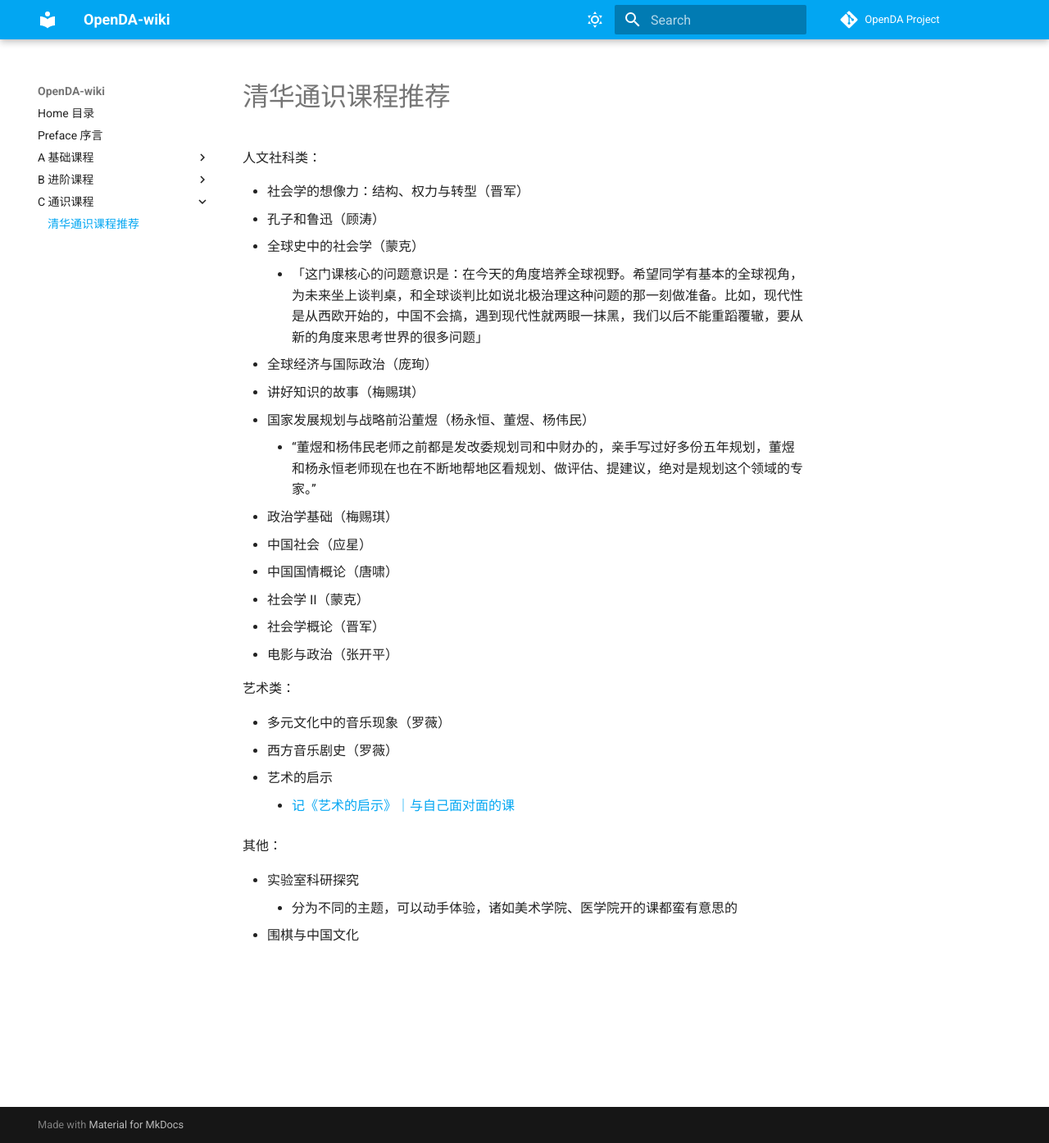
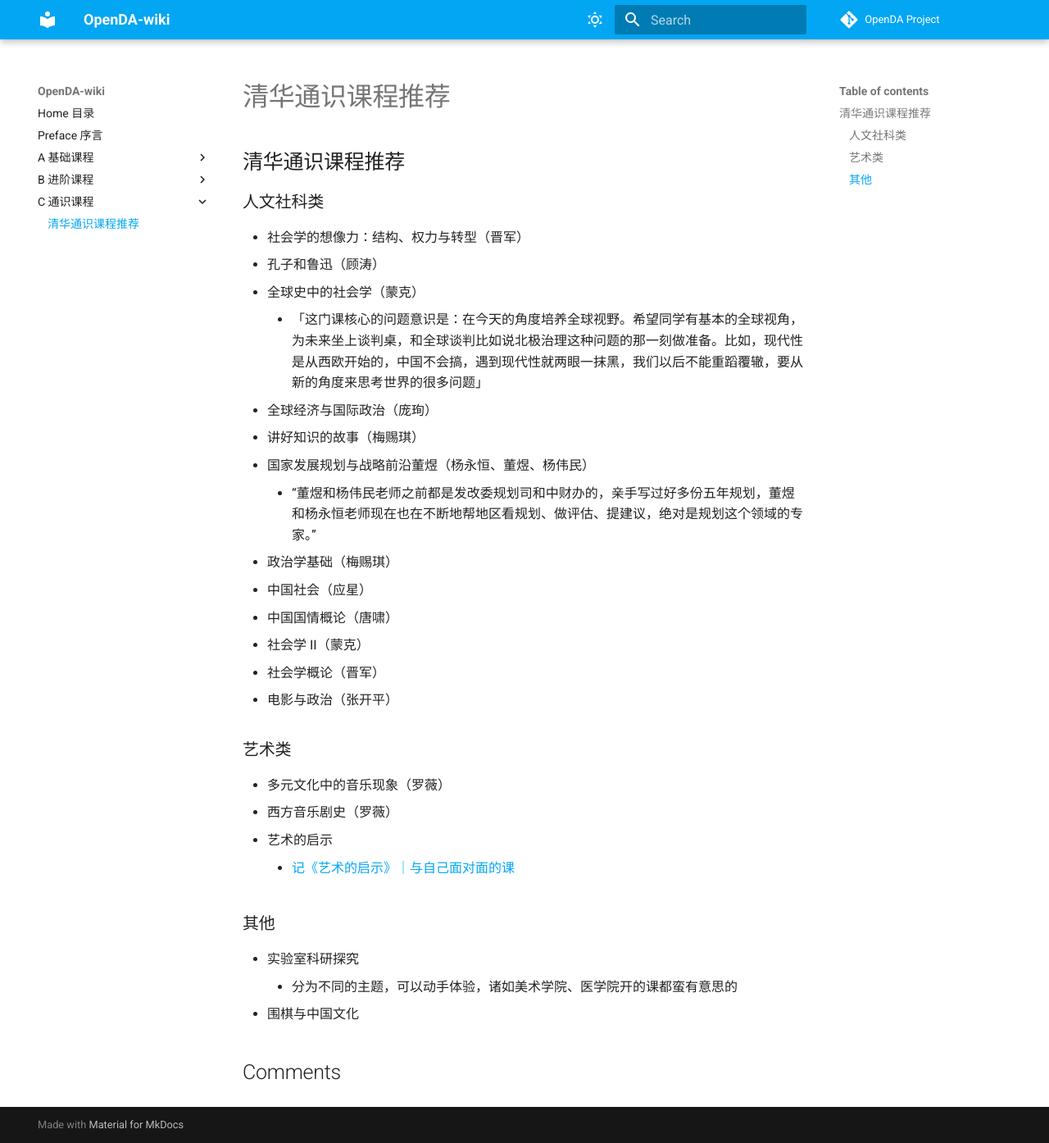
Before and after one commit to Open-DA/OpenDA-Wiki, an MkDocs documentation site: the page built from docs/C_general_recommendation.md, in a window 1280 px wide and 1394 px high. Shown: the whole window at 82% size. Built offline with MkDocs 1.6.1 and Material for MkDocs 9.7.7, drawn with Linux system fonts in a browser that asks for light colours; comment, search, counter and statistics services are not loaded.

Commit message:
2024-08-11 01:07:12

```diff
--- a/docs/C_general_recommendation.md
+++ b/docs/C_general_recommendation.md
@@ -1,4 +1,12 @@
-人文社科类：
+---
+comments: true
+---
+
+
+## 清华通识课程推荐
+
+
+### 人文社科类
 
 - 社会学的想像力：结构、权力与转型（晋军）
 - 孔子和鲁迅（顾涛）
@@ -15,14 +23,14 @@
 - 社会学概论（晋军）
 - 电影与政治（张开平）
 
-艺术类：
+### 艺术类
 
 - 多元文化中的音乐现象（罗薇）
 - 西方音乐剧史（罗薇）
 - 艺术的启示
     - [记《艺术的启示》｜与自己面对面的课](https://mp.weixin.qq.com/s/cCYkxulpHUov1crTMZpqlQ)
 
-其他：
+### 其他
 
 - 实验室科研探究
     - 分为不同的主题，可以动手体验，诸如美术学院、医学院开的课都蛮有意思的
```
